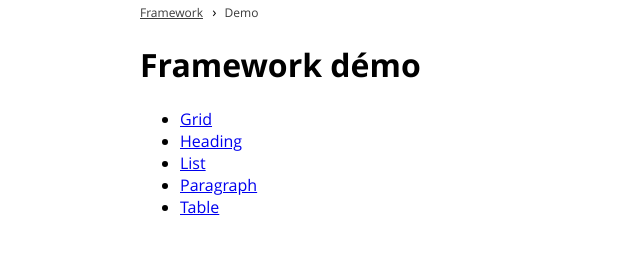
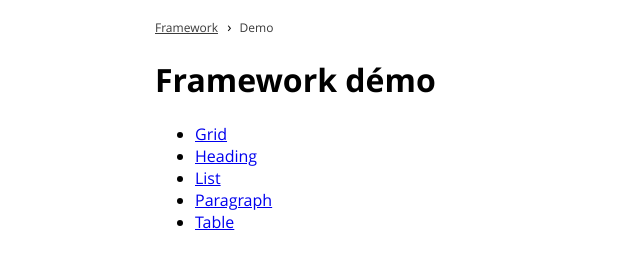
Before and after one commit to basjerome/framework, a website: page docs/index.html in a window 1280 px wide. Shown: the whole page, without its empty margins (0-640 px from the left). Drawn offline with Linux system fonts and the light colour scheme; files whose address does not match are found by name.

Commit message:
MàJ pages demo

```diff
--- a/docs/index.html
+++ b/docs/index.html
@@ -20,7 +20,7 @@
 
 <body>
 
-    <div class="hub-container hub-p-15">
+    <div class="hub-container hub-pd-15">
 
         <nav class="hub-breadcrumb" aria-label="breadcrumb">
             <ol itemscope itemtype="http://schema.org/BreadcrumbList">
```
Also changed, not shown: docs/paragraph.html (+1 -1 lines).
